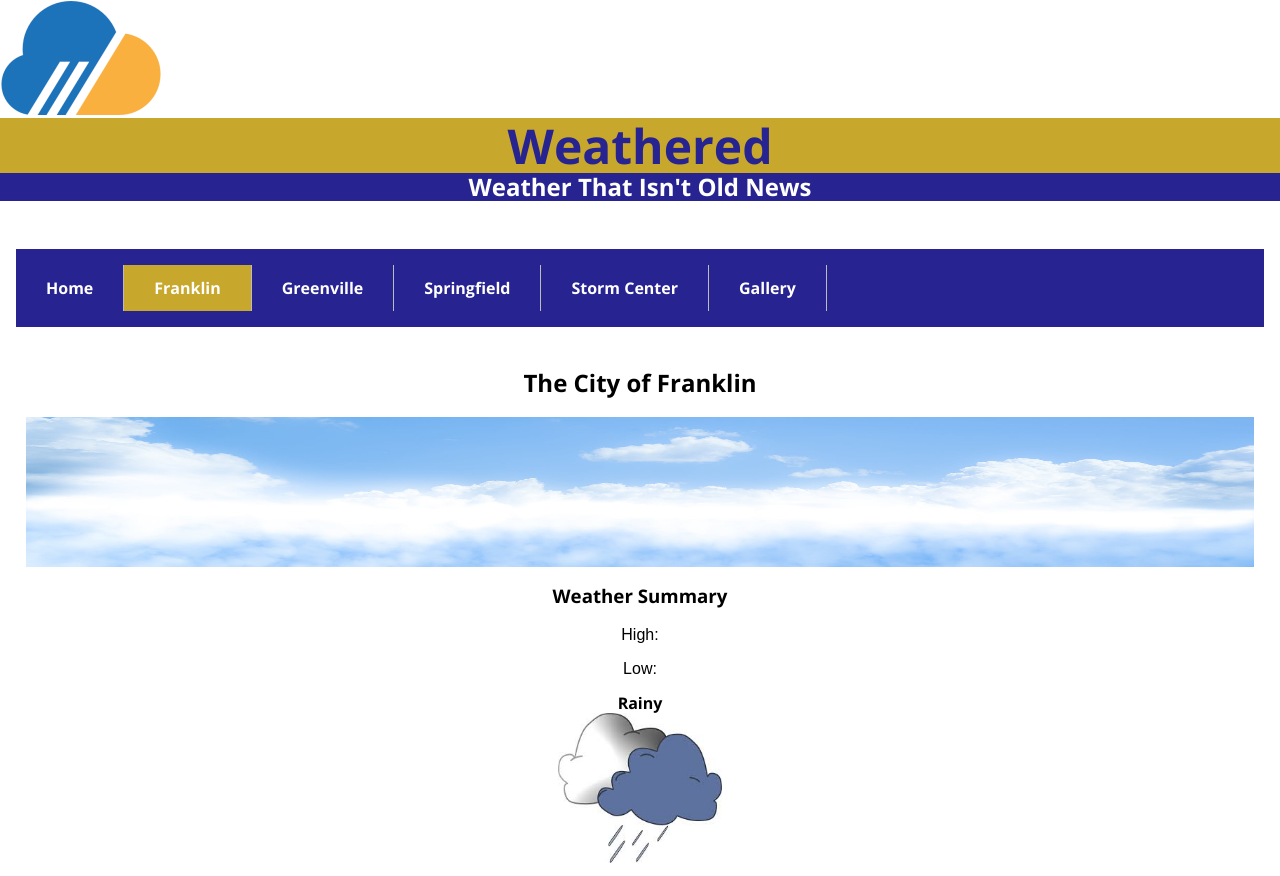
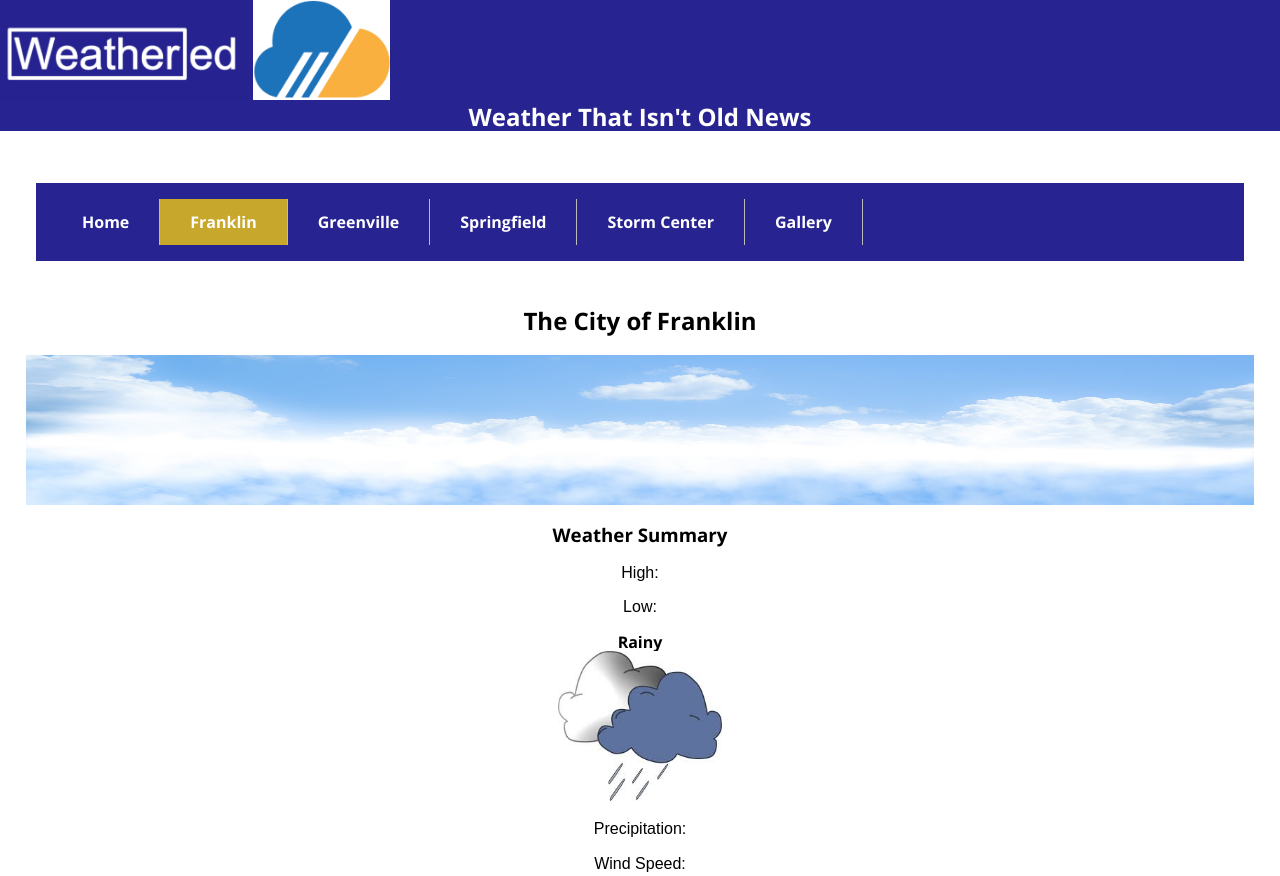
Before and after one commit to BaileeR/baileer.github.io, a plain HTML site: page assignments/lesson-5/franklin-5.html in a window 1280 px wide. Shown: the top 876 px of the page. Drawn offline with nearby package versions, Linux system fonts and the light colour scheme.

Commit message:
New Updates

```diff
--- a/assignments/lesson-5/franklin-5.html
+++ b/assignments/lesson-5/franklin-5.html
@@ -25,8 +25,8 @@
 <body>
 
     <header>
-        <img src="images/weatheredlogo.png" alt="The site logo" width="" height="">
-        <h1>Weathered</h1>
+        <img src="images/weathered.png" alt="The site Title" height="100">
+        <img src="images/weatheredlogo.png" alt= "The site logo" height="100">
         <div class="subheading">Weather That Isn't Old News</div>
     </header>
 
@@ -46,7 +46,7 @@
     <main>
         <h2>The City of Franklin</h2>
         <figure>
-            <img src="images/longer.jpeg" height= 150px>
+            <img src="images/longer.jpeg" alt="A Sunny Sky" height=150>
         </figure>
         <section>
             <h3>Weather Summary</h3>
@@ -57,7 +57,7 @@
             <div class="current">
                 Rainy
                 <picture>
-                    <img src="images/rainy.jpeg" alt="" width="" height="150">
+                    <img src="images/rainy.jpeg" alt="Rain Cloud" height="150">
                 </picture>
             </div>
             <div class="conditions">
@@ -103,7 +103,7 @@
         <article>
             <h3>Franklin Breaks Record</h3>
             <p class="town-article">
-                <img src="images/newtown.jpeg" alt="Town" width="150px" height=""> Lorem ipsum dolor sit amet, consectetur adipiscing elit. Cras suscipit scelerisque nibh quis hendrerit. Nam malesuada finibus dapibus. Donec mattis porta accumsan. Donec euismod, nulla et euismod lacinia, dolor augue pretium lectus, sagittis imperdiet quam nisl eu massa. Vestibulum sed magna quam. Etiam dapibus libero id urna eleifend interdum. Proin sit amet tortor at ipsum tristique finibus rutrum sed nunc.
+                <img src="images/newtown.jpeg" alt="Town" width="150"> Lorem ipsum dolor sit amet, consectetur adipiscing elit. Cras suscipit scelerisque nibh quis hendrerit. Nam malesuada finibus dapibus. Donec mattis porta accumsan. Donec euismod, nulla et euismod lacinia, dolor augue pretium lectus, sagittis imperdiet quam nisl eu massa. Vestibulum sed magna quam. Etiam dapibus libero id urna eleifend interdum. Proin sit amet tortor at ipsum tristique finibus rutrum sed nunc.
             </p>
         </article>
 
--- a/assignments/lesson-5/styles/large-5.css
+++ b/assignments/lesson-5/styles/large-5.css
@@ -1,4 +1,5 @@
 /* Only CSS rules that need to be changed to meet the layout needs from medium to large/wide go in here */
+
 @media only screen and (min-width: 64em) {
 
     article p.town-article img {
--- a/assignments/lesson-5/styles/main-5.css
+++ b/assignments/lesson-5/styles/main-5.css
@@ -11,7 +11,6 @@
 
 body {
     font-size: 1em;
-
 }
 
 /* the comma means apply the following CSS declarations to all of the listed elements */
@@ -27,7 +26,8 @@ footer {
 
 header {
     display: block;
-    padding: 0px, 0px;
+    padding: 0px 0px;
+    background-color: #272391;
 }
 
 header h1 {
@@ -38,11 +38,6 @@ header h1 {
     color: #272391;
 }
 
-header img {
-    display: block;
-
-}
-
 header .subheading {
     text-align: center;
     font-size: 1.5em;
@@ -50,7 +45,6 @@ header .subheading {
     color: white;
 }
 
-/* Change the link color to #111 (black) on hover */
 
 nav {
     margin-top: 1em;
@@ -67,8 +61,8 @@ nav button {
 
 nav ul {
     list-style-type: none;
-    margin: 50;
-    padding: 1em 0;
+    margin: 20px;
+    padding: 1em 1em;
     overflow: hidden;
     background-color: #272391;
 }
@@ -109,7 +103,6 @@ main figure {
 main h2 {
     text-align: center;
     margin-top: 10px;
-    display:
 }
 
 main figure img {
@@ -149,7 +142,8 @@ article p.town-article img {
 /* This structure refers to p elements that are direct children of the footer element */
 
 /* Other Class Selectors */
-article  {
+
+article {
     width: 100%;
     border: 1px solid #000;
     padding: 1em;
@@ -174,7 +168,7 @@ footer {
     padding-top: 10px;
     text-align: center;
     color: white;
-    font-size: 1.1em
+    font-size: 1.1em;
 }
 
 footer aside {
```
Also changed, not shown: assignments/lesson-5/images/weathered.png (renamed from assignments/lesson-4/images/weathered.png), assignments/lesson-5/styles/medium-5.css (line endings or trailing spaces).
